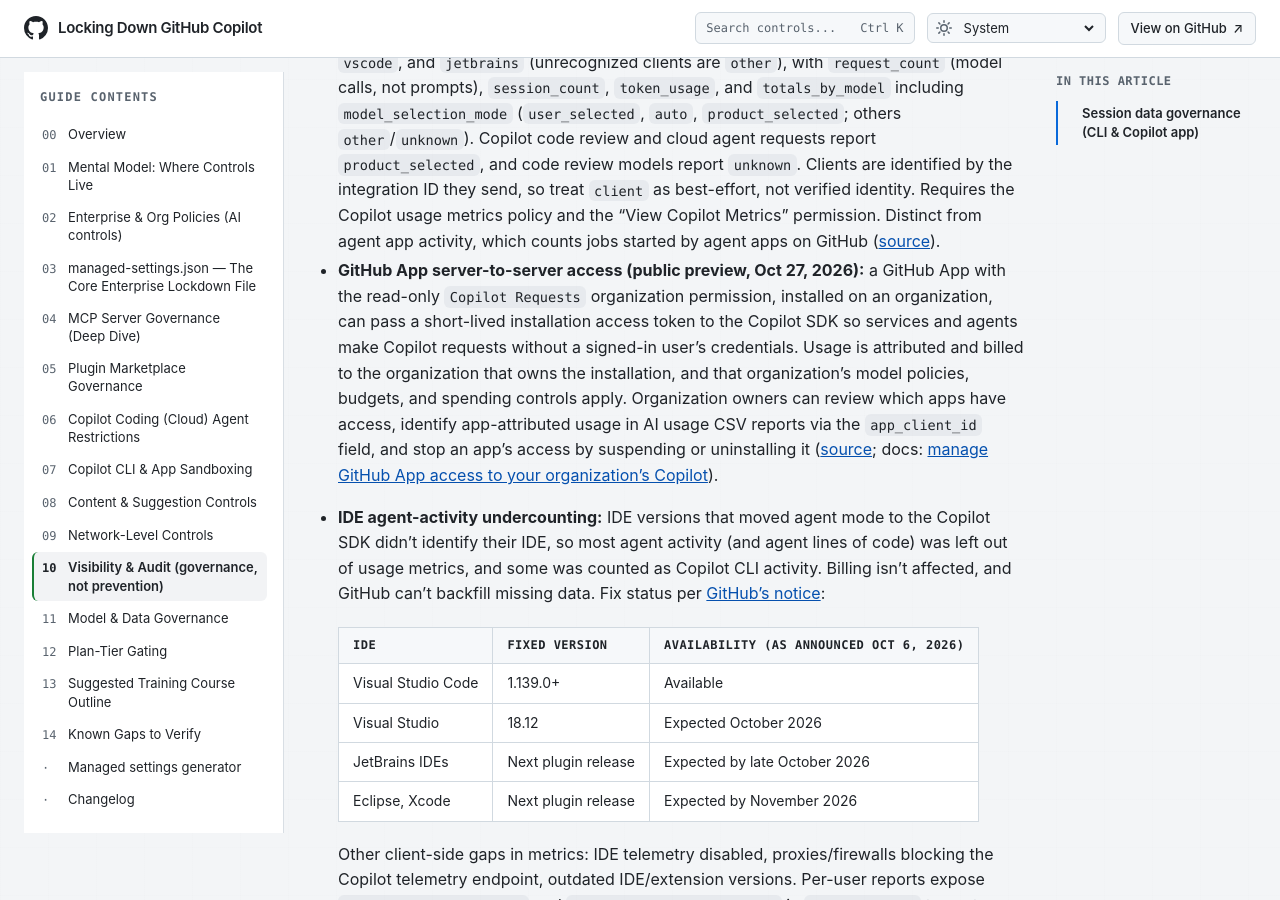
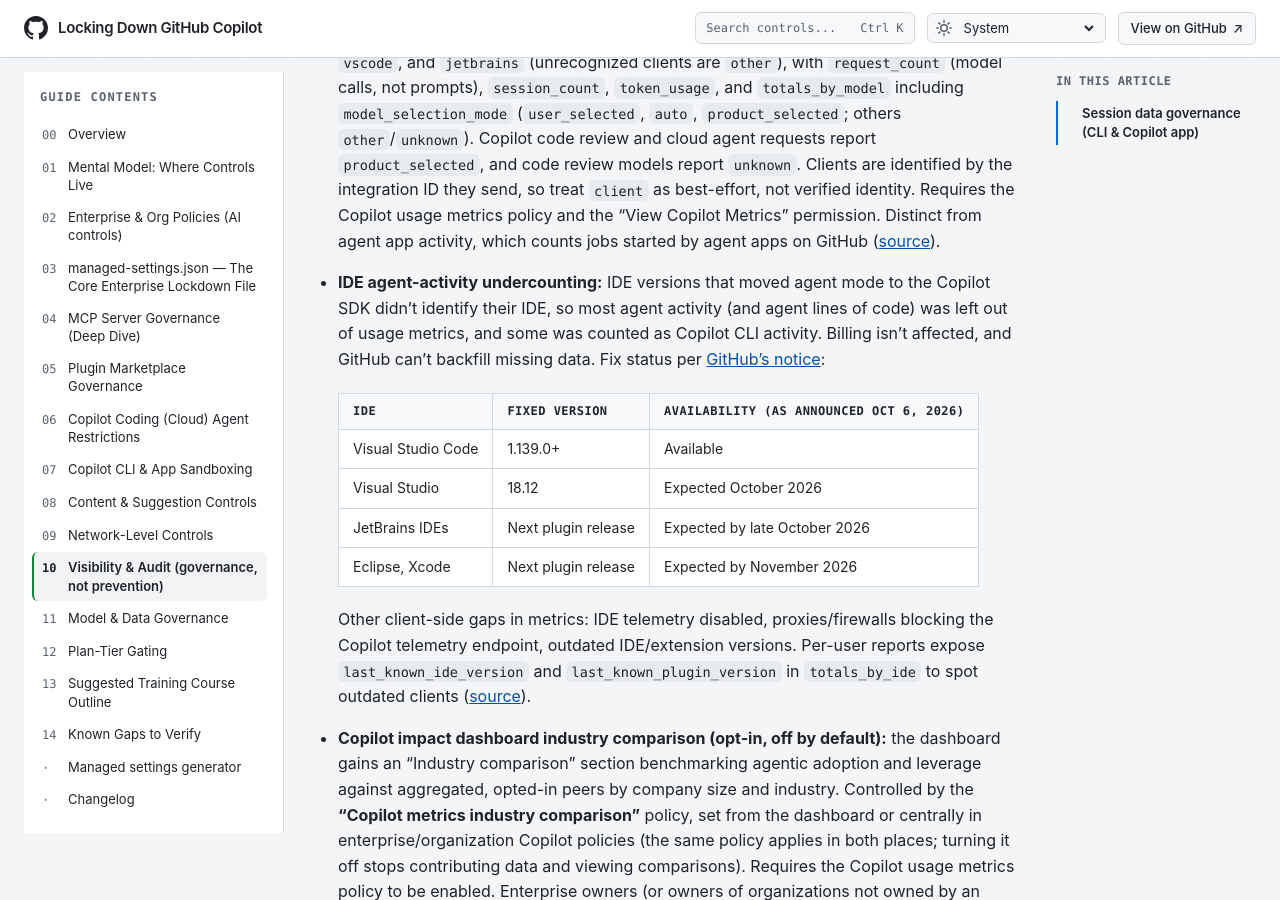
Before and after one commit to beardofedu/copilot-governance-training, a Jekyll site: the page built from docs/sections/audit-visibility.md, in a window 1280 px wide and 900 px high, scrolled down 1025 px. Built offline with Jekyll 4.4.1, drawn with Linux system fonts in a browser that asks for light colours.

Commit message:
Remove duplicate Copilot SDK auth guidance
Co-authored-by: beardofedu <18329853+beardofedu@users.noreply.github.com>

```diff
--- a/docs/_data/governance-watch-state.json
+++ b/docs/_data/governance-watch-state.json
@@ -2,7 +2,7 @@
   "sources": {
     "blog": {
       "reviewed_through": "2026-10-22",
-      "note": "GitHub Blog and changelog. Full review coverage remains through 2026-10-22. The 2026-10-29 run checked the changelog index and read the 2026-10-27 server-to-server authentication post in full; other candidates in the window remain unevaluated."
+      "note": "GitHub Blog and changelog. Backlog from 2026-09-20 through 2026-10-22 reviewed via web_fetch on the changelog index and September archive."
     },
     "docs": {
       "reviewed_through": "2026-10-21",
--- a/docs/sections/audit-visibility.md
+++ b/docs/sections/audit-visibility.md
@@ -19,7 +19,6 @@ last_reviewed: 2026-10-28
 - Separate Copilot usage metrics dashboard/API for adoption/usage reporting (access itself gated by the "Copilot Metrics API" policy).
 - **Named customizations in usage metrics (Oct 22, 2026):** `totals_by_skill`, `totals_by_custom_agent`, `totals_by_mcp`, `totals_by_slash_cmd`, and `totals_by_plugin` now show the configured name of customer-defined items (trimmed to 128 characters) instead of `other`/`custom`, with up to 25 entries per record (was 5); remaining activity is combined into a trailing `other` entry. Names are reported from Copilot CLI interactive sessions and prompt mode, the Copilot app, ACP integrations such as JetBrains, and the Copilot SDK. Prompt mode, the app, and ACP integrations require Copilot CLI 1.0.97+; the SDK requires v1.0.21+ (including IDE agent experiences running on that SDK). IDE built-in chat telemetry doesn't report names. Names that look like file paths stay grouped as `other`/`custom`; earlier days aren't backfilled; review names before sharing reports externally. Data comes from client telemetry and can undercount. Requires the Copilot usage metrics policy and the "View Copilot Metrics" permission ([source](https://github.blog/changelog/2026-10-22-custom-skills-agents-and-mcp-servers-in-usage-metrics-api/)).
 - **Usage by client (Oct 23, 2026):** the usage metrics API adds a `totals_by_client` array to the enterprise, organization, enterprise-user, and organization-user 1-day and 28-day reports (in 28-day reports it appears in each `day_totals` entry). It counts model traffic server-side from tools that often send no editor telemetry, such as `opencode`, `claude_code`, `codex`, `zed`, `copilot_cli`, `github_app`, `cloud_agent`, `code_review`, `vscode`, and `jetbrains` (unrecognized clients are `other`), with `request_count` (model calls, not prompts), `session_count`, `token_usage`, and `totals_by_model` including `model_selection_mode` (`user_selected`, `auto`, `product_selected`; others `other`/`unknown`). Copilot code review and cloud agent requests report `product_selected`, and code review models report `unknown`. Clients are identified by the integration ID they send, so treat `client` as best-effort, not verified identity. Requires the Copilot usage metrics policy and the "View Copilot Metrics" permission. Distinct from agent app activity, which counts jobs started by agent apps on GitHub ([source](https://github.blog/changelog/2026-10-23-usage-metrics-api-adds-usage-from-tools-like-opencode/)).
-- **GitHub App server-to-server access (public preview, Oct 27, 2026):** a GitHub App with the read-only `Copilot Requests` organization permission, installed on an organization, can pass a short-lived installation access token to the Copilot SDK so services and agents make Copilot requests without a signed-in user's credentials. Usage is attributed and billed to the organization that owns the installation, and that organization's model policies, budgets, and spending controls apply. Organization owners can review which apps have access, identify app-attributed usage in AI usage CSV reports via the `app_client_id` field, and stop an app's access by suspending or uninstalling it ([source](https://github.blog/changelog/2026-10-27-github-copilot-supports-server-to-server-authentication/); docs: [manage GitHub App access to your organization's Copilot](https://docs.github.com/copilot/how-tos/administer-copilot/manage-for-organization/manage-app-copilot-access)).
 - **IDE agent-activity undercounting:** IDE versions that moved agent mode to the Copilot SDK didn't identify their IDE, so most agent activity (and agent lines of code) was left out of usage metrics, and some was counted as Copilot CLI activity. Billing isn't affected, and GitHub can't backfill missing data. Fix status per [GitHub's notice](https://github.blog/changelog/2026-10-06-update-your-ide-to-restore-agent-activity-in-copilot-usage-metrics/):
 
   | IDE | Fixed version | Availability (as announced Oct 6, 2026) |
```
Also changed, not shown: docs/CHANGELOG.md.
